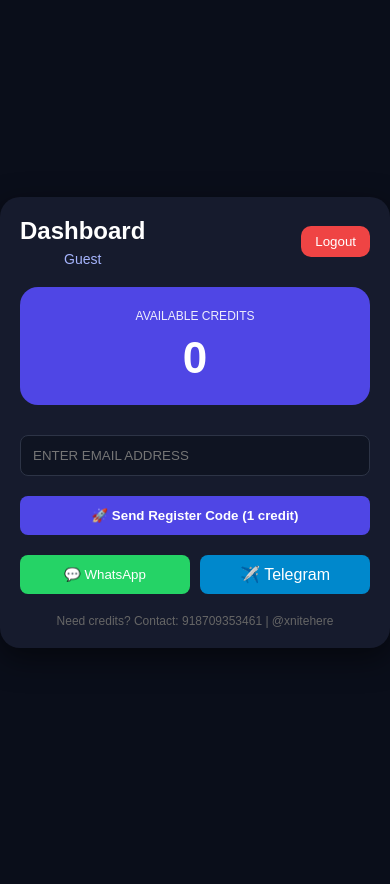
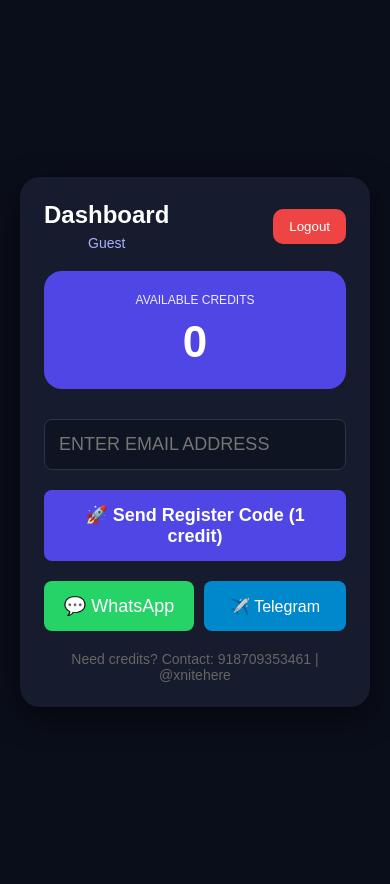
Before and after one commit to braj46166-spec/garena-otp-tools, a Flask app: page /dashboard in a window 390 px wide. Before the commit the page ends 648 px from the top, so only its background shows below. Run offline with Flask 3, Linux system fonts and the light colour scheme.

Commit message:
Final cleanup of dashboard and app

```diff
--- a/static/style.css
+++ b/static/style.css
@@ -1,15 +1,13 @@
-/* --- Global Styles --- */
-Body {
+body {
     background: #0a0e1a;
     color: white;
     font-family: sans-serif;
     display: flex;
     justify-content: center;
     align-items: center;
-    min-height: 100vh;
+    height: 100vh;
     margin: 0;
 }
-
 .card {
     background: #161b2d;
     padding: 30px;
@@ -19,9 +17,68 @@ Body {
     text-align: center;
     box-shadow: 0 10px 30px rgba(0,0,0,0.5);
 }
+.toggle-buttons {
+    background: #0f1422;
+    padding: 5px;
+    border-radius: 10px;
+    display: flex;
+    margin-bottom: 20px;
+}
+.toggle-buttons button {
+    flex: 1;
+    padding: 10px;
+    border: none;
+    border-radius: 8px;
+    background: transparent;
+    color: white;
+    cursor: pointer;
+}
+.toggle-buttons .active { background: #4f46e5; }
+input {
+    width: 100%;
+    padding: 12px;
+    margin: 10px 0;
+    border-radius: 8px;
+    background: #0f1422;
+    border: 1px solid #2d3446;
+    color: white;
+    box-sizing: border-box;
+}
+.login-btn {
+    width: 100%;
+    padding: 12px;
+    background: #4f46e5;
+    color: white;
+    border: none;
+    border-radius: 8px;
+    margin-top: 10px;
+    font-weight: bold;
+}
+.social { display: flex; gap: 10px; margin-top: 20px; }
+.social button,
+.social a.tg {
+    flex: 1;
+    padding: 10px;
+    border: none;
+    border-radius: 8px;
+    color: white;
+    cursor: pointer;
+    text-decoration: none;
+    display: inline-flex;
+    justify-content: center;
+    align-items: center;
+}
+.wa { background: #25d366; }
+.tg { background: #0088cc; }
+.contact { margin-top: 20px; font-size: 12px; color: #666; }
 
-/* --- Dashboard Specific --- */
-.dashboard-card { width: 380px; }
+.dashboard-card {
+    width: 380px;
+}
+
+.admin-card {
+    width: 420px;
+}
 
 .header {
     display: flex;
@@ -30,7 +87,10 @@ Body {
     margin-bottom: 20px;
 }
 
-.header h2 { margin: 0; font-size: 24px; }
+.header h2 {
+    margin: 0;
+    font-size: 24px;
+}
 
 .user-name {
     display: block;
@@ -47,41 +107,54 @@ Body {
     margin-bottom: 20px;
 }
 
-.credit-box p { margin: 0 0 10px; font-size: 12px; opacity: 0.9; }
+.credit-box p {
+    margin: 0 0 10px;
+    font-size: 12px;
+    opacity: 0.9;
+}
 
-.credit-box h1 { margin: 0; font-size: 44px; }
+.credit-box h1 {
+    margin: 0;
+    font-size: 44px;
+}
 
-/* --- Dynamic Status Box Fixes --- */
 .status-box {
+    display: none;
+    background: linear-gradient(180deg, rgba(30,41,59,0.95), rgba(15,23,42,0.95));
+    border: 1px solid rgba(99,102,241,0.25);
+    box-shadow: 0 18px 45px rgba(15,23,42,0.35);
+    padding: 18px 20px;
+    border-radius: 18px;
     margin-top: 18px;
-    padding: 18px 20px;
-    background: #1a1a1a;
-    border: 1px solid #333;
-    border-radius: 18px;
     text-align: left;
     color: #e5e7eb;
     font-size: 14px;
     line-height: 1.6;
 }
 
-/* Ye important hai taaki JS ise handle kar sake */
-.hidden { display: none !important; }
+.status-box.visible {
+    display: block;
+}
 
-/* Colors for specific fields */
-#display-email { color: #00d4ff; font-weight: bold; }
-#display-credits { color: #ffd700; font-weight: bold; font-size: 1.1em; }
-#status-message { font-weight: bold; margin-bottom: 10px; }
+.status-box p {
+    margin: 10px 0;
+}
 
-/* --- Buttons & Inputs --- */
-input {
+.status-box strong {
+    color: #a5b4fc;
+}
+
+.logout-btn {
+    background: #ef4444;
+    color: white;
+    border: none;
+    padding: 10px 16px;
+    border-radius: 10px;
+    cursor: pointer;
+}
+
+input[type="email"] {
     width: 100%;
-    padding: 12px;
-    margin: 10px 0;
-    border-radius: 8px;
-    background: #0f1422;
-    border: 1px solid #2d3446;
-    color: white;
-    box-sizing: border-box;
 }
 
 button.login-btn {
@@ -96,34 +169,75 @@ button.login-btn {
     cursor: pointer;
 }
 
-.logout-btn {
-    background: #ef4444;
-    color: white;
-    border: none;
-    padding: 8px 14px;
-    border-radius: 10px;
-    cursor: pointer;
+button.login-btn:hover,
+.logout-btn:hover,
+.social button:hover {
+    opacity: 0.95;
 }
 
-.social { display: flex; gap: 10px; margin-top: 20px; }
-.social button, .social a.tg {
-    flex: 1;
+@media (max-width: 600px) {
+    body {
+        min-height: 100vh;
+        padding: 20px;
+    }
+
+    .card {
+        width: 95%;
+        padding: 24px;
+        margin: 0 auto;
+    }
+
+    .toggle-buttons button,
+    input,
+    button.login-btn,
+    .social button {
+        font-size: 18px;
+    }
+
+    input,
+    .toggle-buttons button,
+    button.login-btn,
+    .social button {
+        padding: 14px;
+    }
+
+    .contact {
+        font-size: 14px;
+    }
+}
+
+.user-list {
+    margin-top: 15px;
+    background: #0f1422;
+    border-radius: 14px;
+    padding: 12px;
+}
+
+.user-list table {
+    width: 100%;
+    border-collapse: collapse;
+    color: white;
+}
+
+.user-list th,
+.user-list td {
     padding: 10px;
-    border: none;
-    border-radius: 8px;
-    color: white;
-    cursor: pointer;
+    text-align: left;
+    border-bottom: 1px solid #2d3446;
+}
+
+.user-list th {
+    color: #a5b4fc;
+    font-size: 13px;
+}
+
+.user-list td {
+    font-size: 14px;
+}
+
+.link-button {
+    color: #4f46e5;
     text-decoration: none;
-    display: inline-flex;
-    justify-content: center;
-    align-items: center;
+    display: inline-block;
+    margin-top: 12px;
 }
-.wa { background: #25d366; }
-.tg { background: #0088cc; }
-
-.contact { margin-top: 20px; font-size: 12px; color: #666; }
-
-/* --- Mobile Optimization --- */
-@media (max-width: 600px) {
-    .card { width: 95%; padding: 20px; }
-}
```
